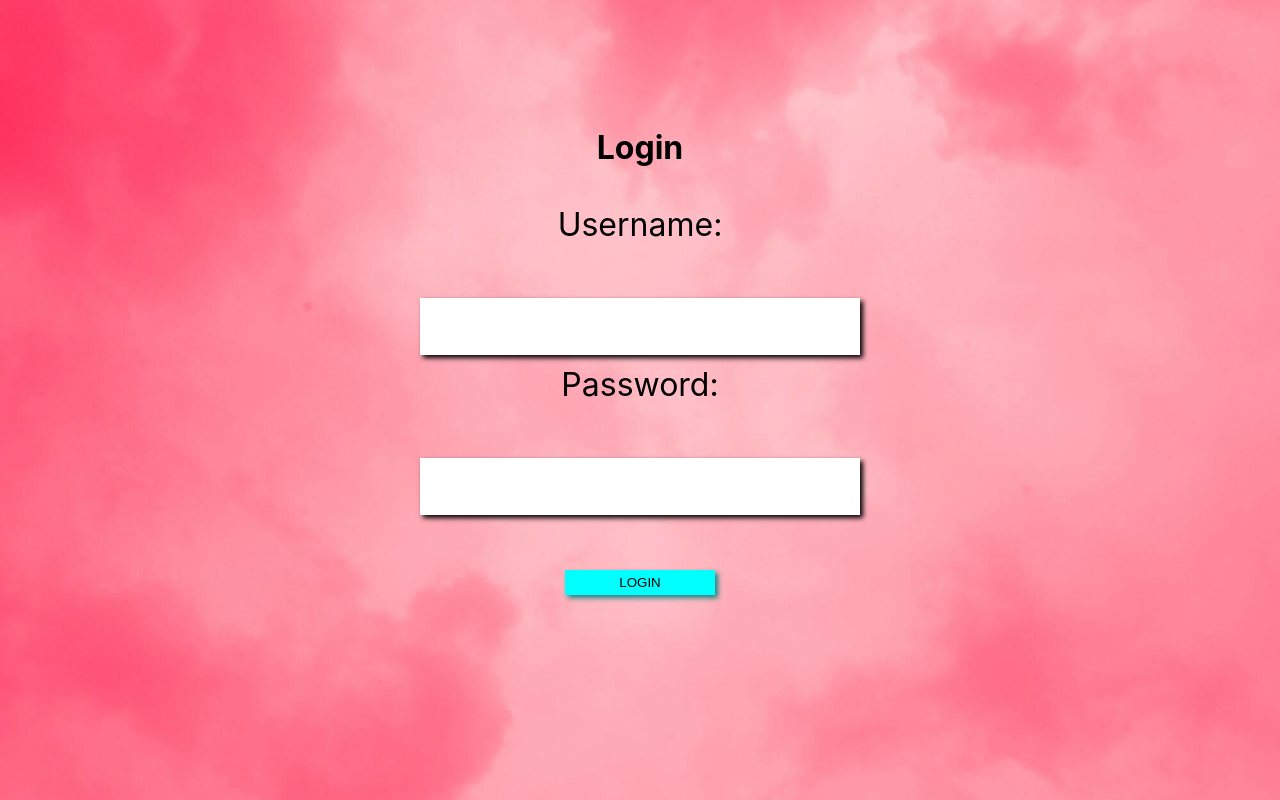
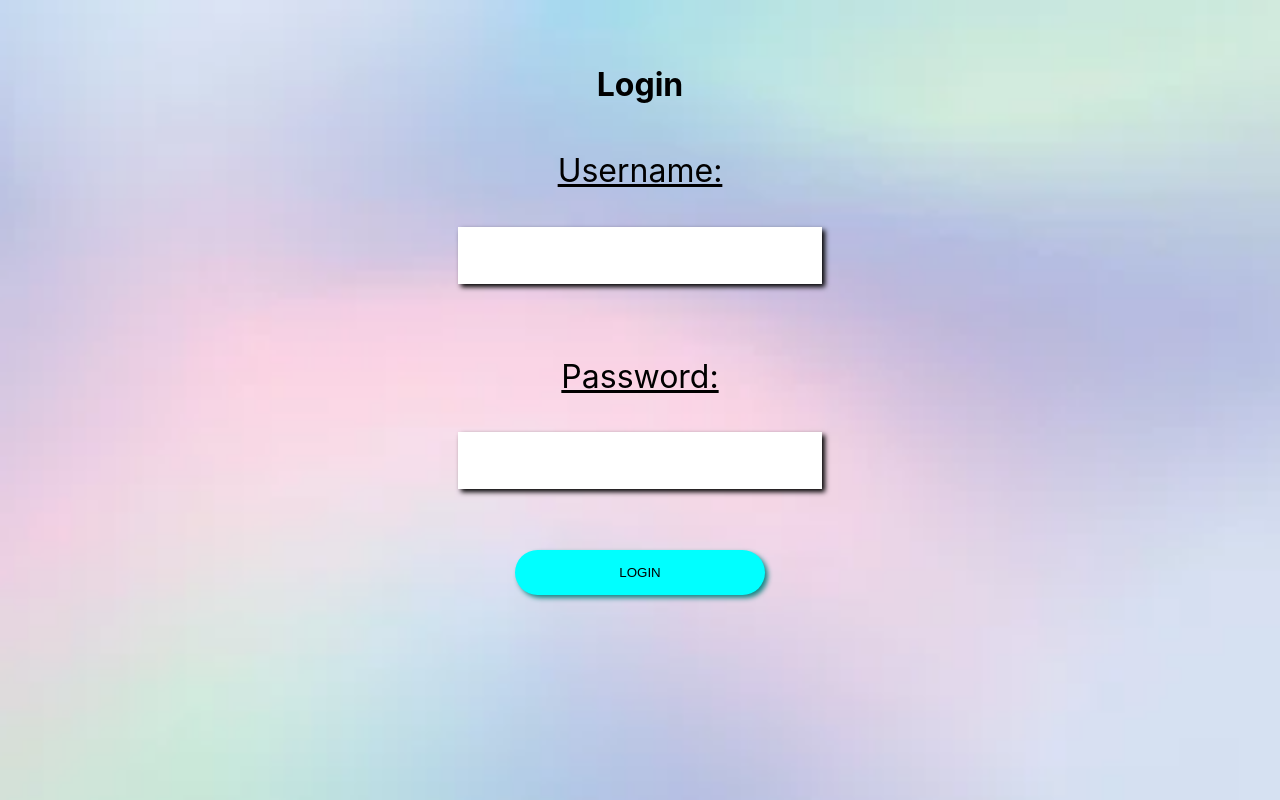
Before and after one commit to Manan-Sharma-5/Notes-App, a React (Create React App) app: page / in a window 1280 px wide. Built offline with nearby package versions, Linux system fonts and the light colour scheme.

Commit message:
updated notes and added edit facility

```diff
--- a/src/App.css
+++ b/src/App.css
@@ -140,7 +140,6 @@ body{
   justify-content: center;
   align-items: center;
   margin-top: 3%;
-  gap: 10px;
 }
 
 .text-login{
@@ -149,6 +148,7 @@ body{
   outline: none;
   box-shadow: black 3px 3px 5px;
   text-align: center;
+  width: 100%;
   padding: 10px;
   margin-top: 10%;
 }
@@ -158,30 +158,37 @@ body{
 }
 
 .label-login{
+  padding-top: 10%;
+  padding-bottom: 10%;
   font-size: 32px;
   display: flex;
   justify-content: center;
   align-items: center;
   flex-direction: column;
-  gap: 10px;
 }
 
 .login-button{
-  padding: 5px;
-  width: 150px;
-  margin-top: 30%;
+  padding: 15px;
+  margin-bottom: 10%;
+  width: 250px;
+  margin-top: 10%;
   background-color: aqua;
   border: none;
   box-shadow: rgb(22, 134, 134) 3px 3px 5px;
+  border-radius: 1000px;
   cursor: pointer;
 }
 
 .login{
-  margin-top: 10%;
   display: flex;
   justify-content: center;
   align-items: center;
   flex-direction: column;
+  margin-top: 4.3%;
+  margin-left: 35%;
+  margin-right: 35%;
+  padding: 10px;
+  border-radius: 10px;
 }
 
 .logins{
@@ -189,7 +196,7 @@ body{
   width: 100%;
   top: 0;
   min-height: 100vh;
-  background-image: url(./res/bg.jpeg);
+  background-image: url(res/400w-LrNk7fAXxw8.webp);
   background-size: cover;
   background-position: center;
 }
@@ -212,3 +219,36 @@ body{
   background-color: white;
   color: rgb(22, 134, 134);
 }
+
+.expanded-note-form{
+  background-color: white;
+  display: flex;
+  flex-direction: column;
+  justify-content: space-around;
+  align-items: left;
+  text-align: center;
+  box-shadow: rgb(116, 154, 216) 3px 5px 15px;
+  border-radius: 5px;
+  margin: 3% 30%;
+  padding: 10px;
+}
+
+.expanded-note-form textarea{
+  text-align: left;
+  width: 100%;
+  height: 200px;
+  border: none;
+  resize: none;
+  outline: none;
+}
+
+.expanded-note-text{
+  display: flex;
+  flex-direction: column;
+  justify-content: center;
+  align-items: center;
+  width: 100%;
+  padding: 30px;
+  border: none;
+  outline: none;
+}
--- a/src/App.js
+++ b/src/App.js
@@ -15,7 +15,9 @@ function App() {
       <CredentialsContext.Provider value={credentialState}>
         <Router>
           <Routes>
-          <Route path="/" element={isAuthenticated ? <Home />: <Login
+          <Route path="/" element={isAuthenticated ? <Home
+            setIsAuthenticated={setIsAuthenticated}
+          />: <Login
             setIsAuthenticated={setIsAuthenticated}
           />} />
             <Route path="/login" element={<Login />} />
--- /dev/null
+++ b/src/components/ExpandedNotes.jsx
@@ -0,0 +1,28 @@
+const ExpandedNotes = (props) => {
+
+    function expandingNote() {
+        props.onExpand(props.expandingIndex);
+    }
+
+    function handleChange(event) {
+        const {name, value} = event.target;
+        props.onUpdate(props.expandingIndex, name, value);
+    }
+
+    return(
+        <div className="expanded-note">
+        <form className="expanded-note-form">
+            <div className="expanded-note-title">
+                <label><u>Title:</u></label>
+                <input type="text" name="title" className="expanded-note-text" value={props.title} onChange={handleChange}/>
+            </div>
+            <div className="expanded-note-content">
+                <label><u>Content:</u></label>
+                <textarea type="text" name="content" className="expanded-note-textArea" value={props.content} onChange={handleChange}/>
+            </div>
+        </form>
+        </div>
+    )
+    }
+
+export default ExpandedNotes;
--- a/src/components/Header.jsx
+++ b/src/components/Header.jsx
@@ -1,11 +1,22 @@
-const Header = () => {
+import {CredentialsContext} from "../App";
+import {useContext} from "react";
+
+const Header = (props) => {
+
+    const [, setCredentials] = useContext(CredentialsContext);
+
+    const logout = () => {
+        setCredentials(null);
+        props.setIsAuthenticated(false);
+    }
+
     return (
         <div className="header">
         <div className="title">
         <h1>Take Note</h1>
         </div>
         <div className="button-logout">
-        <button className="logout">Logout</button>
+        <button className="logout" onClick={logout}>Logout</button>
         </div>
         </div>
     );
--- a/src/components/Home.jsx
+++ b/src/components/Home.jsx
@@ -2,11 +2,12 @@ import React, { useState, useEffect } from 'react';
 import axios from 'axios';
 import Header from './Header';
 import InputArea from './InputArea';
+import ExpandedNotes from './ExpandedNotes';
 import { useContext } from 'react';
 import {CredentialsContext} from "../App";
 import Notes from './Notes';
 
-const Home = () => {
+const Home = (props) => {
     const [notes, setNotes] = useState([]);
     const [expandedID, setExpandedID] = useState(null);
     const [credentials] = useContext(CredentialsContext);
@@ -48,6 +49,23 @@ const Home = () => {
         });
     }
 
+    function updateNote (id, name, value) {
+      const noteId = notes[id]._id; // Use the MongoDB ID instead of array index
+      axios.patch(`http://api-call-notes.onrender.com/notes/${noteId}`, {
+        [name]: value,
+      }, {
+        headers: {
+          Authorization: `Basic ${credentials.username}:${credentials.password}`,
+        },
+      })
+        .then(() => {
+          fetchNotes(); // Fetch updated notes array
+        })
+        .catch((error) => {
+          console.error('Error updating note:', error);
+        });
+      }
+
     function deleteNote(id) {
       const noteId = notes[id]._id; // Use the MongoDB ID instead of array index
       axios.delete(`https://api-call-notes.onrender.com/notes/${noteId}`)
@@ -67,7 +85,9 @@ const Home = () => {
     if (expandedID === null) {
       return (
         <div className="App">
-          <Header />
+          <Header
+            setIsAuthenticated={props.setIsAuthenticated}
+          />
           <InputArea onAdd={addingNote}/>
           <h1 className="heading">Stored Notes</h1>
           <div className="all-notes">
@@ -88,15 +108,20 @@ const Home = () => {
     } else {
       return (
         <div className="Expanded-App">
-          <Header />
-          <Notes
+          <Header
+            setIsAuthenticated={props.setIsAuthenticated}
+          />
+          <ExpandedNotes
             title={notes[expandedID].title}
             content={notes[expandedID].content}
             onExpand={() => setExpandedID(null)}
+            onUpdate={updateNote}
           />
+
         </div>
       );
     }
+
 }
 
 export default Home;
--- a/src/components/Login.page.js
+++ b/src/components/Login.page.js
@@ -47,11 +47,11 @@ const Login  = (props) => {
       {isError && <div>User Already Exists</div>}
       <form className="login-form">
         <div className="label-login">
-          <label>Username:</label>
+          <label><u>Username:</u></label>
           <input type="text" name="username" className="text-login" onChange={(e) => setUsername(e.target.value)}/>
         </div>
         <div className="label-login">
-          <label>Password:</label>
+          <label><u>Password:</u></label>
           <input type="password" name="password" className="text-login" onChange={(e) => setPassword(e.target.value)}/>
         </div>
         <div>
```
Also changed, not shown: src/res/400w-LrNk7fAXxw8.webp (added), 1 other file (tests, documents, lock files or other folders).
